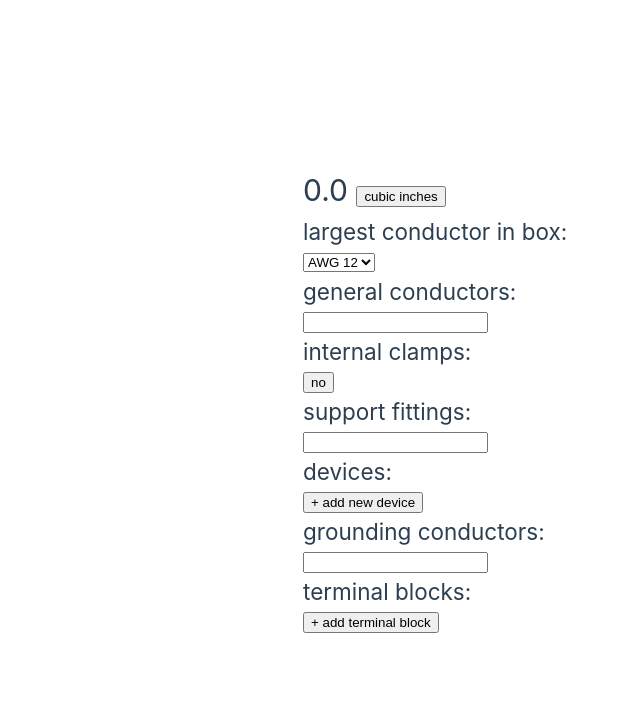
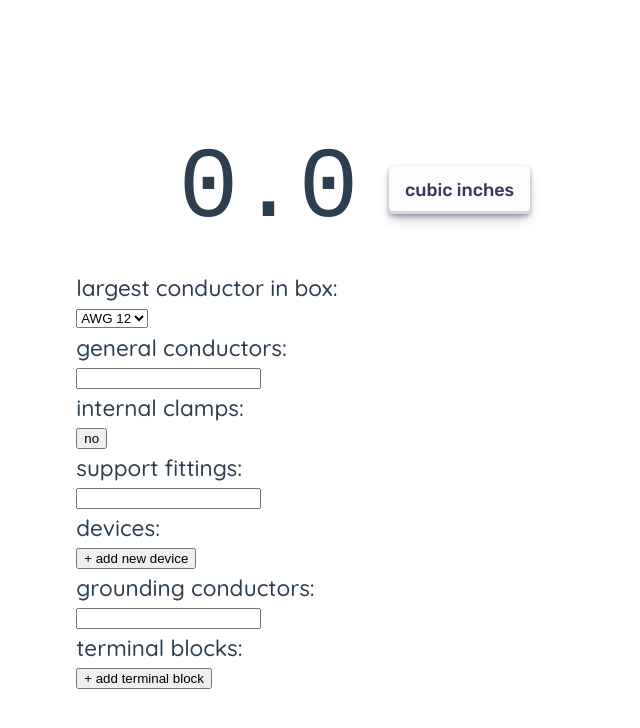
Before and after one commit to hoodnoah/boxfill_calculator, a Vue app: page / in a window 1280 px wide. Shown: the top 728 px of the page, without its empty margins (337-977 px from the left). Built offline with nearby package versions, Linux system fonts and the light colour scheme.

Commit message:
checkpoint

```diff
--- a/index.html
+++ b/index.html
@@ -2,7 +2,7 @@
 <html lang="en">
   <head>
     <meta charset="UTF-8" />
-    <link rel="icon" type="image/x-icon" href="public/favicon.svg" />
+    <link rel="icon" type="image/x-icon" href="favicon.svg" />
     <meta name="viewport" content="width=device-width, initial-scale=1.0" />
     <title>box fill calculator</title>
   </head>
--- a/src/App.vue
+++ b/src/App.vue
@@ -74,17 +74,15 @@ const terminalBlocks = computed<Option.Option<AWGConductor[]>>({
 
 <template>
   <header>
-    <div class="wrapper"></div>
-  </header>
-
-  <main>
     <!-- Readout -->
     <BoxFillDisplay
       id="box-fill-display"
       v-model:unitSystemModel="unitSystem"
       :box-fill-result="boxFillResult"
     />
+  </header>
 
+  <main>
     <!-- Input -->
     <h2>largest conductor in box:</h2>
     <AWGInput id="largest-conductor" v-model="largestConductor" />
@@ -115,29 +113,6 @@ const terminalBlocks = computed<Option.Option<AWGConductor[]>>({
 
 <style scoped>
 header {
-  line-height: 1.5;
-}
-
-.logo {
-  display: block;
-  margin: 0 auto 2rem;
-}
-
-@media (min-width: 1024px) {
-  header {
-    display: flex;
-    place-items: center;
-    padding-right: calc(var(--section-gap) / 2);
-  }
-
-  .logo {
-    margin: 0 2rem 0 0;
-  }
-
-  header .wrapper {
-    display: flex;
-    place-items: flex-start;
-    flex-wrap: wrap;
-  }
+  min-width: 30vw;
 }
 </style>
--- a/src/assets/base.css
+++ b/src/assets/base.css
@@ -1,3 +1,6 @@
+/* Font imports */
+@import url('https://fonts.googleapis.com/css2?family=Quicksand:wght@500&display=swap');
+
 /* color palette from <https://github.com/vuejs/theme> */
 :root {
   --vt-c-white: #ffffff;
@@ -36,6 +39,7 @@
   --section-gap: 160px;
 }
 
+/* Dark mode preferences */
 @media (prefers-color-scheme: dark) {
   :root {
     --color-background: var(--vt-c-black);
@@ -66,19 +70,7 @@ body {
     color 0.5s,
     background-color 0.5s;
   line-height: 1.6;
-  font-family:
-    Inter,
-    -apple-system,
-    BlinkMacSystemFont,
-    'Segoe UI',
-    Roboto,
-    Oxygen,
-    Ubuntu,
-    Cantarell,
-    'Fira Sans',
-    'Droid Sans',
-    'Helvetica Neue',
-    sans-serif;
+  font-family: 'Quicksand', sans-serif;
   font-size: 15px;
   text-rendering: optimizeLegibility;
   -webkit-font-smoothing: antialiased;
--- a/src/assets/main.css
+++ b/src/assets/main.css
@@ -26,10 +26,4 @@ a,
     display: flex;
     place-items: center;
   }
-
-  #app {
-    display: grid;
-    grid-template-columns: 1fr 1fr;
-    padding: 0 2rem;
-  }
 }
--- a/src/components/BoxFillDisplay/BoxFillDisplay.vue
+++ b/src/components/BoxFillDisplay/BoxFillDisplay.vue
@@ -29,8 +29,26 @@ const boxFillDisplayValue = computed<string>(() => {
 
 <template>
   <div class="box-fill-display">
-    <h1>
-      {{ boxFillDisplayValue }} <UnitSystemToggle v-model:unit-system-model="unitSystemModel" />
-    </h1>
+    <span class="digit-readout">{{ boxFillDisplayValue }}</span>
+    <UnitSystemToggle v-model:unit-system-model="unitSystemModel" />
   </div>
 </template>
+
+<style scoped>
+/* Font import */
+@import url('https://fonts.googleapis.com/css2?family=Rubik+Mono+One&display=swap');
+
+.box-fill-display {
+  display: grid;
+  grid-template-columns: 2fr 1fr;
+  column-gap: 2em;
+  align-items: center;
+}
+
+.digit-readout {
+  font-family: 'Rubik Mono', monospace, sans-serif;
+  font-size: 100px;
+  min-width: 50%;
+  text-align: right;
+}
+</style>
--- a/src/components/BoxFillDisplay/UnitSystemToggle.vue
+++ b/src/components/BoxFillDisplay/UnitSystemToggle.vue
@@ -31,3 +31,65 @@ function toggleUnitSystemValue() {
 <template>
   <button @click="toggleUnitSystemValue">{{ unitSystemDisplayValue }}</button>
 </template>
+
+<style scoped>
+/* Font import */
+@import url('https://fonts.googleapis.com/css2?family=Rubik:wght@500&display=swap');
+
+button {
+  align-items: center;
+  appearance: none;
+  background-color: #fcfcfd;
+  border-radius: 4px;
+  border-width: 0;
+  box-shadow:
+    rgba(45, 35, 66, 0.4) 0 2px 4px,
+    rgba(45, 35, 66, 0.3) 0 7px 13px -3px,
+    #d6d6e7 0 -3px 0 inset;
+  box-sizing: border-box;
+  color: #36395a;
+  cursor: pointer;
+  display: inline-flex;
+  font-family: 'Rubik', monospace;
+  height: 48px;
+  justify-content: center;
+  line-height: 1;
+  list-style: none;
+  overflow: hidden;
+  padding-left: 16px;
+  padding-right: 16px;
+  position: relative;
+  text-align: left;
+  text-decoration: none;
+  transition:
+    box-shadow 0.15s,
+    transform 0.15s;
+  user-select: none;
+  -webkit-user-select: none;
+  touch-action: manipulation;
+  white-space: nowrap;
+  will-change: box-shadow, transform;
+  font-size: 18px;
+}
+
+button:focus {
+  box-shadow:
+    #d6d6e7 0 0 0 1.5px inset,
+    rgba(45, 35, 66, 0.4) 0 2px 4px,
+    rgba(45, 35, 66, 0.3) 0 7px 13px -3px,
+    #d6d6e7 0 -3px 0 inset;
+}
+
+button:hover {
+  box-shadow:
+    rgba(45, 35, 66, 0.4) 0 4px 8px,
+    rgba(45, 35, 66, 0.3) 0 7px 13px -3px,
+    #d6d6e7 0 -3px 0 inset;
+  transform: translateY(-2px);
+}
+
+button:active {
+  box-shadow: #d6d6e7 0 3px 7px inset;
+  transform: translateY(2px);
+}
+</style>
```
Also changed, not shown: src/assets/logo.svg (deleted).
